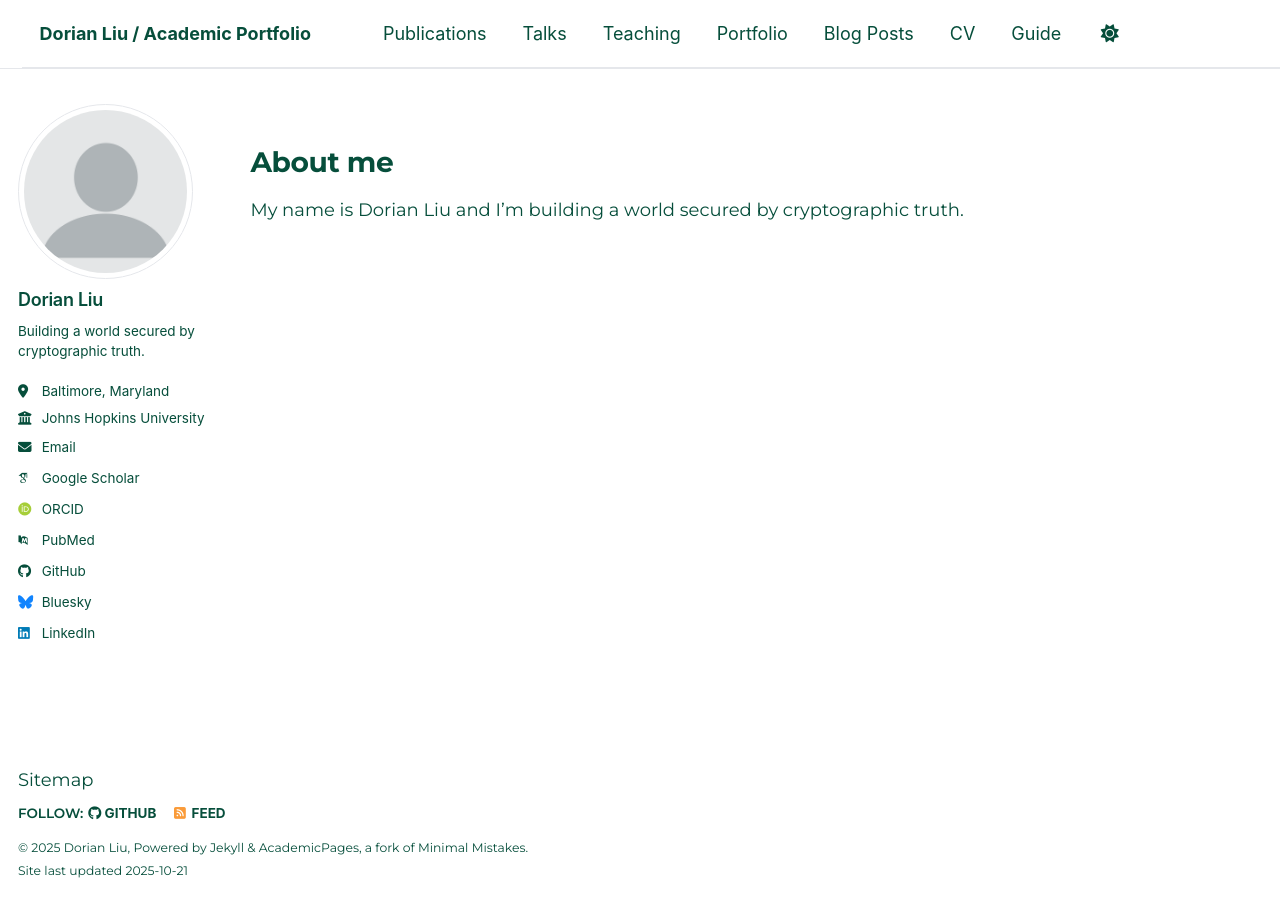
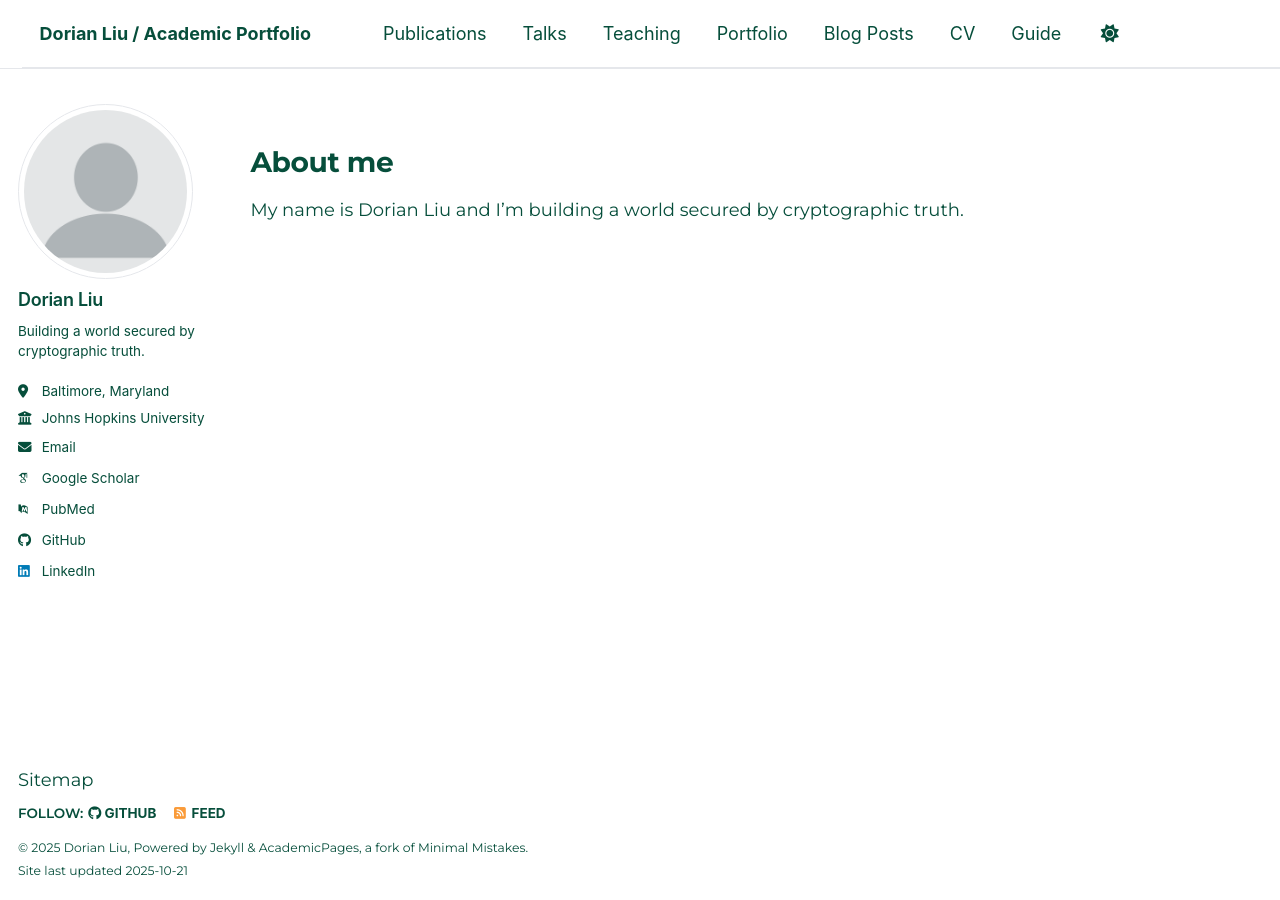
Before and after one commit to twliu-dorian/dorianliu-homepage, a Jekyll site: the page built from _pages/about.md, in a window 1280 px wide. Built offline with Jekyll 4.4.1, drawn with Linux system fonts in a browser that asks for light colours; some web fonts are replaced; a script that is not in the unit is left out.

Commit message:
inactive Bluesky & ORCID

```diff
--- a/_config.yml
+++ b/_config.yml
@@ -39,7 +39,7 @@ author:
   googlescholar: "https://scholar.google.com/citations?user=PS_CX0AAAAAJ"
   inspire-hep: # URL
   impactstory: # URL
-  orcid: "http://orcid.org/yourorcidurl"
+  # orcid: "http://orcid.org/yourorcidurl"
   semantic: # URL
   pubmed: "https://www.ncbi.nlm.nih.gov/pubmed/?term=john+snow"
   researchgate: # URL
@@ -55,7 +55,7 @@ author:
 
   # Social media
   artstation: # Username
-  bluesky: "bsky.app" # Replace this with you Bluesky username
+  # bluesky: "bsky.app" # Replace this with you Bluesky username
   facebook: # Username
   flickr: # Username
   foursquare: # Username
--- a/_sass/custom/_overrides.scss
+++ b/_sass/custom/_overrides.scss
@@ -178,3 +178,10 @@ div.highlighter-rouge {
 img {
   border-radius: 10px;
 }
+
+/* Hide specific sidebar icons temporarily */
+/* Hide specific social icons */
+.author__urls .fa-orcid,
+.author__urls .fa-bluesky {
+  display: none !important;
+}
```
